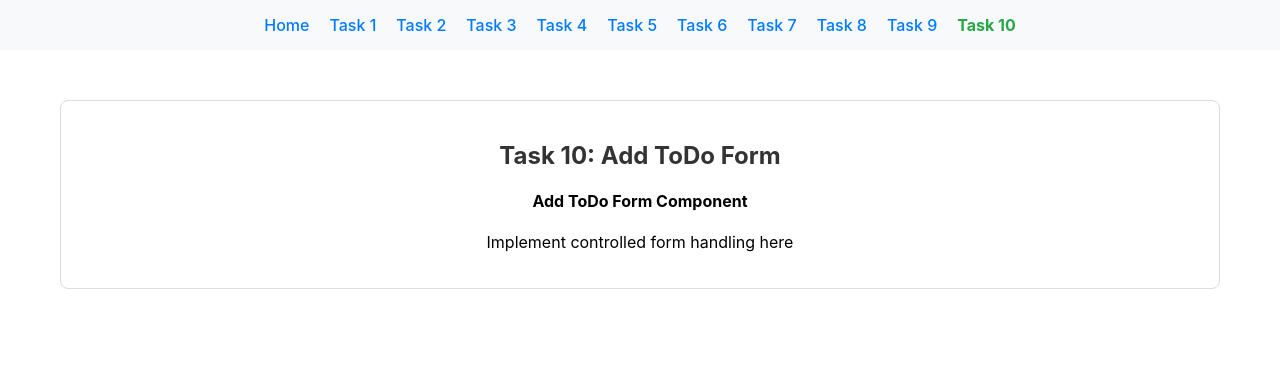
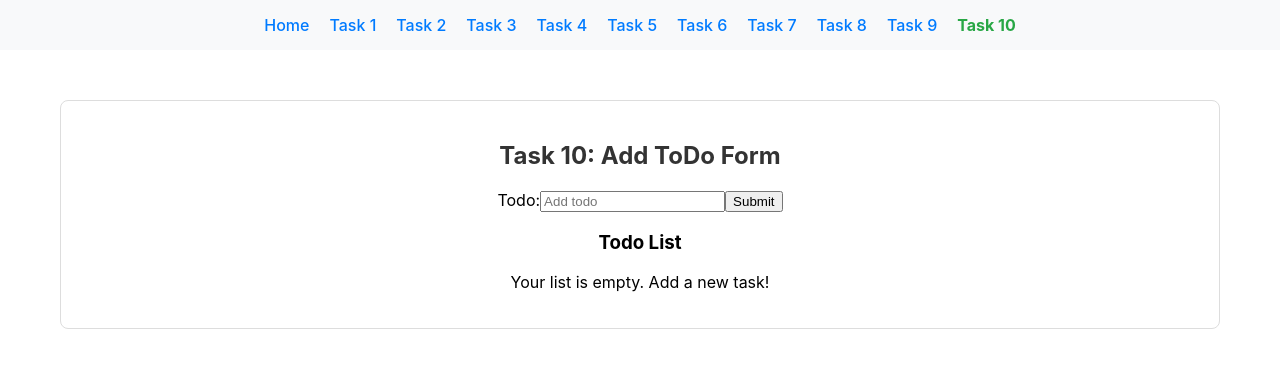
Before and after one commit to tytyu073iop/node.js-pre-training-assignment-solution-Innovice, a React (Create React App) app in the folder React-CSS/react-todo-app/: page /task-10 in a window 1280 px wide. Shown: the top 368 px of the page. Built offline with nearby package versions, Linux system fonts and the light colour scheme.

Commit message:
done task 10

```diff
--- a/React-CSS/react-todo-app/src/solutions/task-10/AddToDoForm.tsx
+++ b/React-CSS/react-todo-app/src/solutions/task-10/AddToDoForm.tsx
@@ -1,5 +1,6 @@
 import React, { useState } from 'react';
 import { Todo } from '../../types';
+import { ToDoList } from '../task-01/ToDoList';
 
 /**
  * Task 10: AddToDoForm Component
@@ -73,38 +74,36 @@ import { Todo } from '../../types';
  * - Clear form after successful submission
  */
 export const AddToDoForm: React.FC = () => {
-  // TODO: Implement the AddToDoForm component
-  //
-  // Requirements:
-  // 1. Create a controlled form with input field
-  // 2. Add a submit button
-  // 3. Handle form submission properly
-  // 4. Clear the form after submission
-  // 5. Validate that input is not empty
-  //
-  // Example implementation:
-  // const [title, setTitle] = useState('');
-  // const [todos, setTodos] = useState<Todo[]>([]);
-  //
-  // const handleSubmit = (e: React.FormEvent) => {
-  //   e.preventDefault();
-  //   if (!title.trim()) return;
-  //
-  //   const newTodo: Todo = {
-  //     id: Date.now(),
-  //     title: title.trim(),
-  //     completed: false
-  //   };
-  //
-  //   setTodos([...todos, newTodo]);
-  //   setTitle('');
-  // };
+  const [title, setTitle] = useState<string>('');
+  const [todos, setTodos] = useState<Todo[]>([]);
+
+  function handleInput(event: React.ChangeEvent<HTMLInputElement>) {
+    setTitle(event.target.value);
+  }
+
+  function handleSubmit(e: React.FormEvent<HTMLFormElement>) {
+    e.preventDefault();
+
+    if (title.trim() === '') {
+      return;
+    }
+
+    setTodos(prev => [
+      ...prev,
+      { id: prev.length + 1, title: title.trim(), completed: false },
+    ]);
+    setTitle('');
+  }
 
   return (
     <div>
-      {/* TODO: Replace this with your implementation */}
-      <h4>Add ToDo Form Component</h4>
-      <p>Implement controlled form handling here</p>
+      <form onSubmit={handleSubmit}>
+        <label>Todo:
+          <input type="text" placeholder="Add todo" value={title} onChange={handleInput} />
+        </label>
+        <button type="submit">Submit</button>
+      </form>
+      <ToDoList todos={todos} />
     </div>
   );
 };
```
